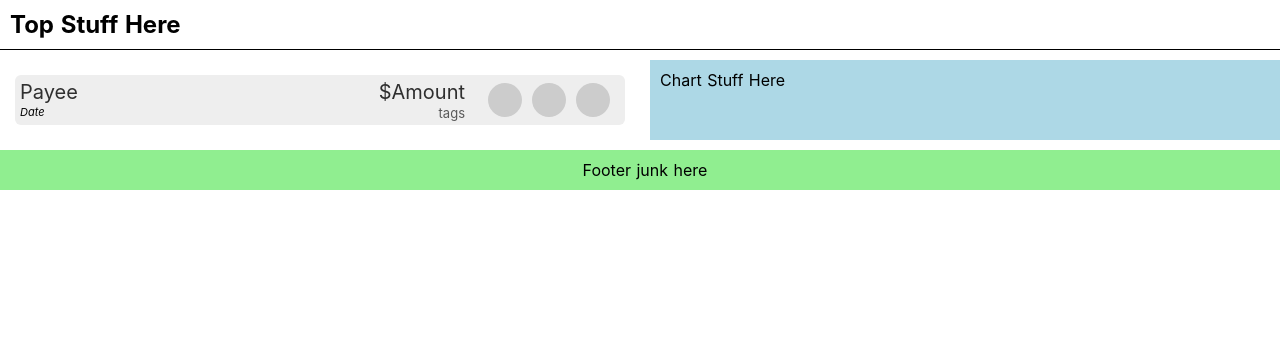
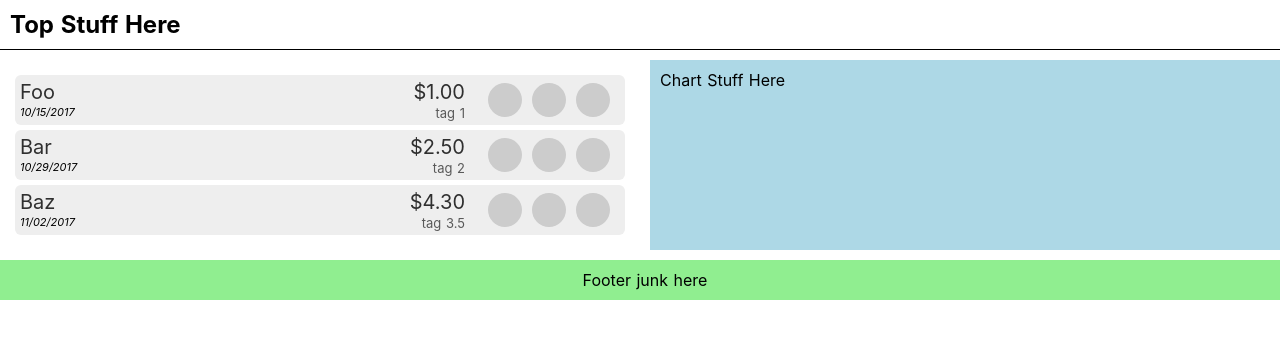
Before and after one commit to jeclark/registerVue, a Nuxt app: page / in a window 1280 px wide. Shown: the top 338 px of the page. Built offline with nearby package versions, Linux system fonts and the light colour scheme; a web font is replaced by a local one.

Commit message:
data working

```diff
--- a/components/entrylist/EntryItem.vue
+++ b/components/entrylist/EntryItem.vue
@@ -1,25 +1,21 @@
 <template>
   <li class="entryItem">
         <div class="itemOptions">
-          <button
-            class="fa fa-pencil itemEdit"
-            aria-hidden="true"></button>
-          <button
-            class="fa fa-times itemEdit"
-            aria-hidden="true"></button>
-          <button
-            class="fa fa-check itemEdit"
-            aria-hidden="true"></button>
+          <button class="fa fa-pencil itemEdit" aria-hidden="true"></button>
+          <button class="fa fa-times itemEdit" aria-hidden="true"></button>
+          <button class="fa fa-check itemEdit" aria-hidden="true"></button>
         </div>
-        <div class="entryName">Payee</div>
-        <div class="entryAmount">$Amount</div>
-        <div class="entryDate">Date </div>
-        <div class="entryTags">tags</div>
+        <div class="entryName">{{ entryitem.payee }}</div>
+        <div class="entryAmount">${{ entryitem.amount }}</div>
+        <div class="entryDate">{{ entryitem.date }} </div>
+        <div class="entryTags">{{ entryitem.tags }}</div>
       </li>
 </template>
 
 <script>
-// Nothing to see here.
+export default {
+  props: ['entryitem']
+};
 </script>
 
 <style>
--- a/components/entrylist/EntryList.vue
+++ b/components/entrylist/EntryList.vue
@@ -1,7 +1,11 @@
 <template>
   <div class="entryList">
       <ul>
-        <EntryItem />
+        <EntryItem
+          v-for="item in entryitems"
+          v-bind:entryitem="item"
+          v-bind:key="item.id">
+        </EntryItem>
       </ul>
   </div>
 </template>
@@ -12,6 +16,33 @@ import EntryItem from '~/components/entrylist/EntryItem.vue';
 export default {
   components: {
     EntryItem
+  },
+  data() {
+    return {
+      entryitems: [
+        {
+          id: 1,
+          payee: 'Foo',
+          amount: '1.00',
+          date: '10/15/2017',
+          tags: 'tag 1'
+        },
+        {
+          id: 2,
+          payee: 'Bar',
+          amount: '2.50',
+          date: '10/29/2017',
+          tags: 'tag 2'
+        },
+        {
+          id: 3,
+          payee: 'Baz',
+          amount: '4.30',
+          date: '11/02/2017',
+          tags: 'tag 3.5'
+        }
+      ]
+    };
   }
 };
 </script>
--- a/nuxt.config.js
+++ b/nuxt.config.js
@@ -3,6 +3,8 @@ const pkg = require('./package.json');
 
 if (process.env.NODE_ENV !== 'production') {
   postcss = [
+    require('postcss-import')(),
+    require('postcss-nested')(),
     require('postcss-normalize')({ browserslist: pkg.browsersList }),
     require('postcss-cssnext')({ browsers: pkg.browsersList }),
     require('css-declaration-sorter')({ order: 'concentric-css' }),
@@ -14,6 +16,8 @@ if (process.env.NODE_ENV !== 'production') {
   };
 } else {
   postcss = [
+    require('postcss-import')(),
+    require('postcss-nested')(),
     require('postcss-normalize')({ browserslist: pkg.browsersList }),
     require('postcss-cssnext')({ browsers: pkg.browsersList }),
     require('css-declaration-sorter')({ order: 'concentric-css' }),
@@ -46,7 +50,6 @@ module.exports = {
         content: '12ftguru Vue Starter'
       }
     ],
-    css: ['font-awesome/css/font-awesome.css'],
     link: [{ rel: 'icon', type: 'image/x-icon', href: '/favicon.ico' }]
   },
   /*
--- a/pages/index.vue
+++ b/pages/index.vue
@@ -25,6 +25,8 @@ export default {
 </script>
 
 <style>
+@import '../assets/font-awesome/css/font-awesome.css';
+
 .wrapper {
   display: grid;
   grid-auto-flow: column dense;  /* or 'row dense', 'column', 'column dense' */
```
